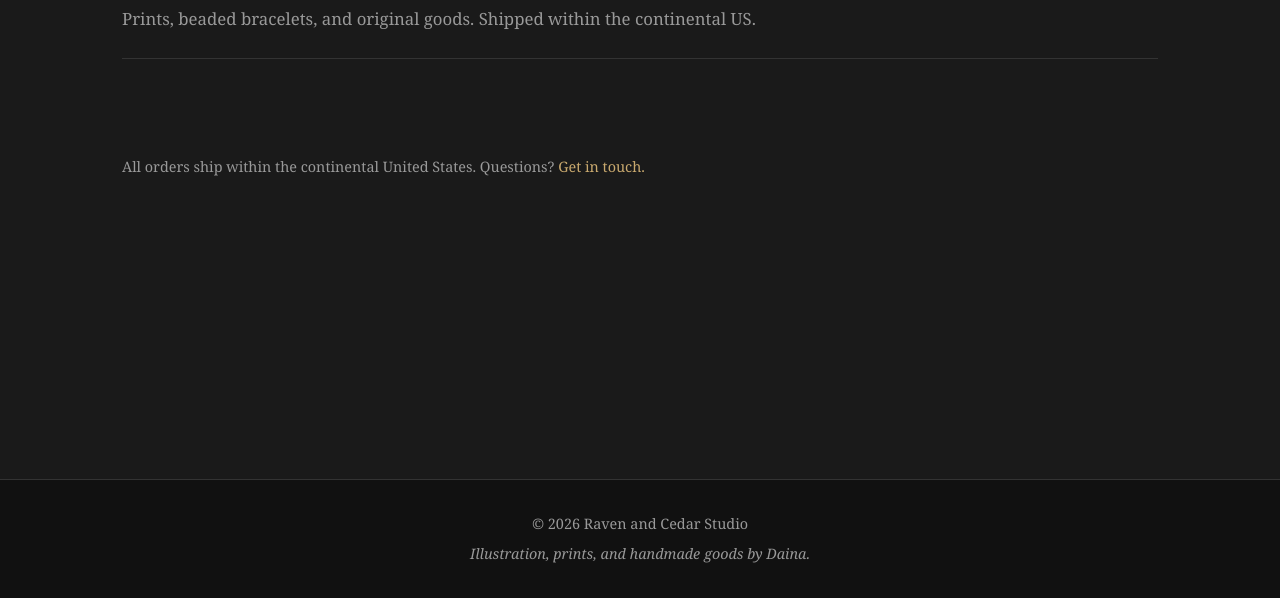
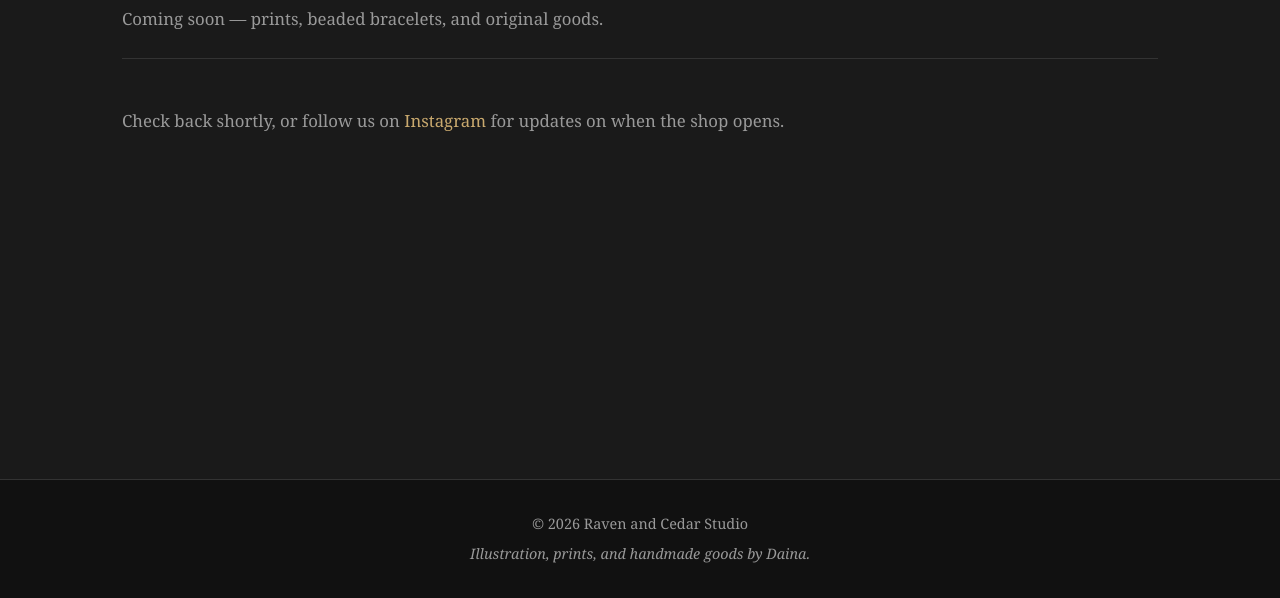
Before and after one commit to ravenandcedarstudio/ravenandcedar-site, an Eleventy site: page src/shop/index.njk in a window 1280 px wide. Shown: the part 202-800 px from the top of the page. Built offline with nearby package versions, Linux system fonts and the light colour scheme; Eleventy itself is replaced by a stand-in of ours; files that its build step writes are made by us from their sources.

Commit message:
Update shop page to coming soon

```diff
--- a/src/shop/index.njk
+++ b/src/shop/index.njk
@@ -4,32 +4,11 @@ title: Shop
 ---
 <div class="page-header">
   <h1>Shop</h1>
-  <p>Prints, beaded bracelets, and original goods. Shipped within the continental US.</p>
+  <p>Coming soon — prints, beaded bracelets, and original goods.</p>
 </div>
 
-<div class="shop-grid">
-
-  <!-- TEMPLATE ITEM — duplicate and fill in for each product -->
-  <!-- Replace PAYPAL_BUTTON_ID with your actual PayPal button ID -->
-
-  <!--
-  <div class="shop-item">
-    <img src="/images/product-name.jpg" alt="Product Name">
-    <div class="shop-item-info">
-      <p class="shop-item-title">Product Name</p>
-      <p class="shop-item-price">$XX.00</p>
-      <form action="https://www.paypal.com/cgi-bin/webscr" method="post" target="_blank">
-        <input type="hidden" name="cmd" value="_s-xclick">
-        <input type="hidden" name="hosted_button_id" value="PAYPAL_BUTTON_ID">
-        <button type="submit" class="btn">Buy via PayPal</button>
-      </form>
-    </div>
-  </div>
-  -->
-
-</div>
-
-<p style="color: var(--text-muted); margin-top: 3rem; font-size: 0.9rem;">
-  All orders ship within the continental United States.
-  Questions? <a href="/contact/">Get in touch.</a>
+<p style="color: var(--text-muted); margin-top: 2rem;">
+  Check back shortly, or follow us on
+  <a href="https://instagram.com/ravenandcedarstudio" target="_blank">Instagram</a>
+  for updates on when the shop opens.
 </p>
```
